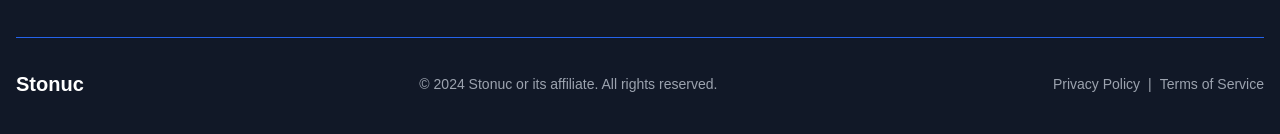
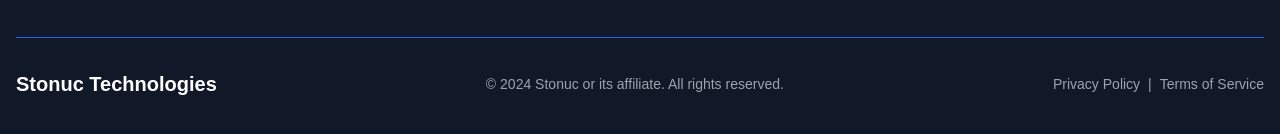
Before and after one commit to stonuc/stonuc-ng, a Next.js app: page / in a window 1280 px wide. Shown: the part 4873-5007 px from the top of the page. Built offline with nearby package versions, Linux system fonts and the light colour scheme.

Commit message:
"Update footer link text from 'Stonuc' to 'Stonuc Technologies'"

```diff
--- a/components/sections/Footer.tsx
+++ b/components/sections/Footer.tsx
@@ -115,7 +115,7 @@
           variants={itemVariants}
           className="flex flex-col md:flex-row justify-between items-center text-sm text-gray-400"
         >
-          <Link href={"/"} className="text-white font-bold text-xl">Stonuc</Link>
+          <Link href={"/"} className="text-white font-bold text-xl">Stonuc Technologies</Link>
           <p>&copy; {new Date().getFullYear()} Stonuc or its affiliate. All rights reserved.</p>
           <div className="gap-2 flex items-center">
           <Link
```
